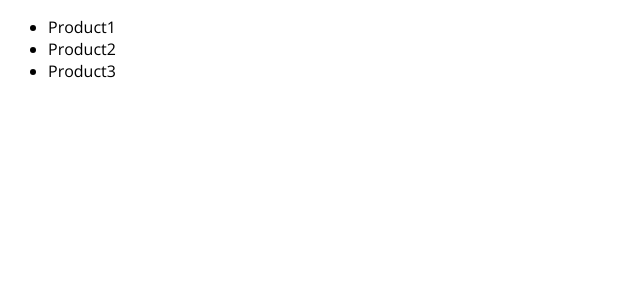
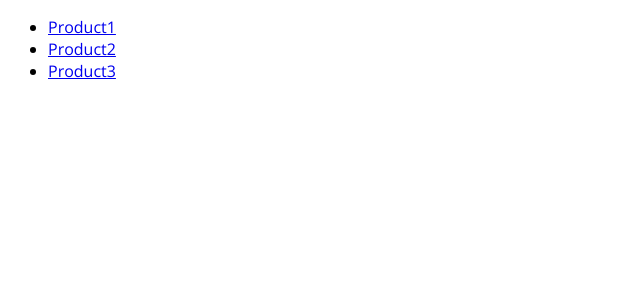
Before and after one commit to joepasss/next_study, a Next.js app in the folder ssr_example/: page / in a window 1280 px wide. Shown: the top 300 px of the page, without its empty margins (0-640 px from the left). Built offline with nearby package versions, Linux system fonts and the light colour scheme.

Commit message:
getStaticPaths

```diff
--- a/ssr_example/data/dummy-backend.json
+++ b/ssr_example/data/dummy-backend.json
@@ -1,7 +1,7 @@
 {
   "products": [
-    { "id": "p1", "title": "Product1" },
-    { "id": "p2", "title": "Product2" },
-    { "id": "p3", "title": "Product3" }
+    { "id": "p1", "title": "Product1", "description": "This is product 1" },
+    { "id": "p2", "title": "Product2", "description": "This is product 2" },
+    { "id": "p3", "title": "Product3", "description": "This is product 3" }
   ]
 }
--- a/ssr_example/pages/api/hello.ts
+++ /dev/null
@@ -1,13 +0,0 @@
-// Next.js API route support: https://nextjs.org/docs/api-routes/introduction
-import type { NextApiRequest, NextApiResponse } from 'next'
-
-type Data = {
-  name: string
-}
-
-export default function handler(
-  req: NextApiRequest,
-  res: NextApiResponse<Data>
-) {
-  res.status(200).json({ name: 'John Doe' })
-}
--- a/ssr_example/pages/index.tsx
+++ b/ssr_example/pages/index.tsx
@@ -1,6 +1,7 @@
 import { GetStaticProps, GetStaticPropsResult } from "next";
 import fs from "fs/promises";
 import path from "path";
+import Link from "next/link";
 
 export default function Home(props: DataInterface) {
   const { products } = props;
@@ -8,16 +9,19 @@ export default function Home(props: DataInterface) {
   return (
     <ul>
       {products.map((product, index) => (
-        <li key={`${product.id}_${index}`}>{product.title}</li>
+        <li key={`${product.id}_${index}`}>
+          <Link href={`/${product.id}`}>{product.title}</Link>
+        </li>
       ))}
     </ul>
   );
 }
 
-interface DataInterface {
+export interface DataInterface {
   products: {
     id: string;
     title: string;
+    description: string;
   }[];
 }
 
```
Also changed, not shown: ssr_example/pages/[pid].tsx (added, +66 -0 lines).
